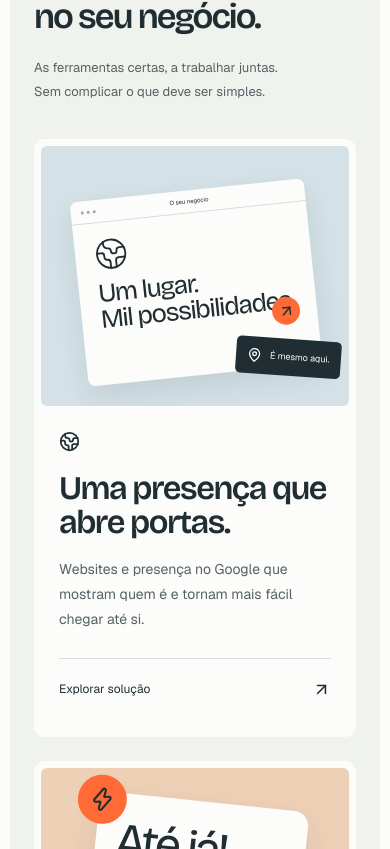
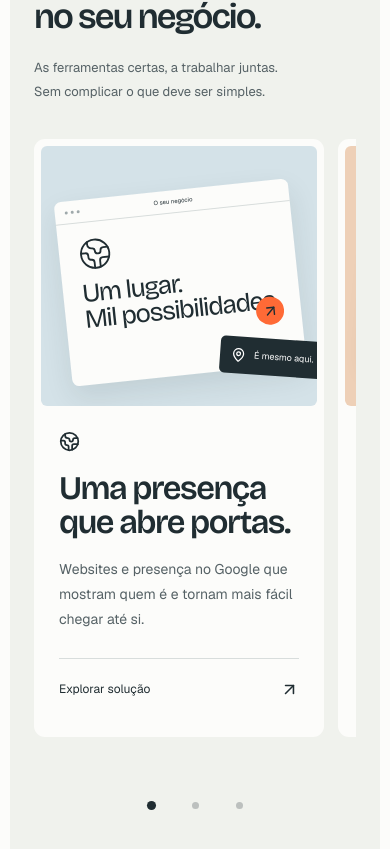
Before and after one commit to goncalvesaydan-hue/draft-rise-site, a Next.js app: page / in a window 390 px wide. Shown: the part 2595-3444 px from the top of the page. Built offline with nearby package versions, Linux system fonts and the light colour scheme.

Commit message:
Add horizontal service cards carousel on mobile

```diff
--- a/src/app/globals.css
+++ b/src/app/globals.css
@@ -152,6 +152,8 @@ h2 { font-size: clamp(37px, 4vw, 65px); line-height: 1.06; letter-spacing: -.055
 .solutions-heading h2 { margin-top: 24px; }
 .solutions-heading > p { font-size: 13px; line-height: 1.8; color: var(--muted); padding-bottom: 4px; }
 .services-grid { display: grid; grid-template-columns: repeat(3,minmax(0,1fr)); gap: 22px; align-items: start; }
+.services-carousel { min-width: 0; }
+.services-pagination { display: none; }
 .service-card { background: var(--paper); border-radius: 11px; overflow: hidden; }
 .service-art { height: 250px; position: relative; display: grid; place-items: center; overflow: hidden; margin: 7px 7px 0; border-radius: 6px; }
 .service-web .service-art { background: #d4e2e8; }
@@ -284,7 +286,13 @@ h2 { font-size: clamp(37px, 4vw, 65px); line-height: 1.06; letter-spacing: -.055
   .solutions { margin-inline: 10px; padding-block: 60px; border-radius: 12px; }
   .solutions-heading { flex-direction: column; align-items: start; gap: 21px; margin-bottom: 32px; }
   .solutions-heading h2 { margin-top: 20px; }
-  .services-grid { grid-template-columns: 1fr; gap: 24px; }
+  .services-grid { grid-template-columns: none; grid-auto-flow: column; grid-auto-columns: calc(100% - 32px); gap: 14px; overflow-x: auto; scroll-snap-type: x mandatory; overscroll-behavior-x: contain; scrollbar-width: none; }
+  .services-grid::-webkit-scrollbar { display: none; }
+  .service-card { scroll-snap-align: start; min-width: 0; }
+  .services-pagination { display: flex; justify-content: center; margin-top: 12px; }
+  .services-pagination button { display: grid; place-items: center; width: 44px; height: 44px; border: 0; background: transparent; }
+  .services-pagination button span { width: 7px; height: 7px; border-radius: 50%; background: var(--ink); opacity: .25; transition: opacity .2s var(--ease), transform .2s var(--ease); }
+  .services-pagination button[aria-current="true"] span { opacity: 1; transform: scale(1.3); }
   .service-art { height: 260px; }
   .service-content { padding: 25px; }
   .service-content h3 { font-size: 33px; max-width: 100%; }
--- /dev/null
+++ b/src/components/ServicesCarousel.tsx
@@ -0,0 +1,35 @@
+'use client';
+
+import { useId, useRef, useState, type ReactNode } from 'react';
+
+export default function ServicesCarousel({ children, labels }: { children: ReactNode; labels: string[] }) {
+  const trackRef = useRef<HTMLDivElement>(null);
+  const trackId = useId();
+  const [active, setActive] = useState(0);
+
+  function updatePosition() {
+    const track = trackRef.current;
+    if (!track) return;
+    const left = track.getBoundingClientRect().left;
+    const distances = Array.from(track.children, card => Math.abs(card.getBoundingClientRect().left - left));
+    setActive(distances.indexOf(Math.min(...distances)));
+  }
+
+  function showCard(index: number) {
+    const track = trackRef.current;
+    const card = track?.children[index];
+    if (!track || !card) return;
+    track.scrollTo({ left: track.scrollLeft + card.getBoundingClientRect().left - track.getBoundingClientRect().left, behavior: window.matchMedia('(prefers-reduced-motion: reduce)').matches ? 'instant' : 'smooth' });
+  }
+
+  return (
+    <div className="services-carousel">
+      <div ref={trackRef} id={trackId} className="services-grid" onScroll={updatePosition}>{children}</div>
+      <div className="services-pagination" role="group" aria-label="Escolher serviço">
+        {labels.map((label, index) => (
+          <button key={label} type="button" aria-label={`Ver serviço ${index + 1}: ${label}`} aria-controls={trackId} aria-current={active === index ? 'true' : undefined} onClick={() => showCard(index)}><span /></button>
+        ))}
+      </div>
+    </div>
+  );
+}
--- a/src/components/Tangibility.tsx
+++ b/src/components/Tangibility.tsx
@@ -1,6 +1,7 @@
 import { ArrowUpRight, Globe2, MapPin, MessageCircle, Smartphone, Star, Zap } from 'lucide-react';
 import Contact from './Contact';
 import ServiceDetails from './ServiceDetails';
+import ServicesCarousel from './ServicesCarousel';
 
 const services = [
   { title: 'Uma presença que abre portas.', description: 'Websites e presença no Google que mostram quem é e tornam mais fácil chegar até si.', icon: Globe2, className: 'service-web', tags: 'Web design · Google Business · SEO local', details: 'Estrutura, conteúdo e design pensados para telemóvel. Informação útil, contactos à mão e uma identidade que se reconhece do primeiro clique à porta do espaço.' },
@@ -13,7 +14,7 @@ export default function Tangibility() {
     <>
       <section id="solucoes" className="solutions section-shell" aria-labelledby="solutions-title">
         <div className="solutions-heading"><div><p className="section-label"><span /> O que fazemos</p><h2 id="solutions-title">Digital com os pés<br />no seu negócio.</h2></div><p>As ferramentas certas, a trabalhar juntas.<br />Sem complicar o que deve ser simples.</p></div>
-        <div className="services-grid">{services.map((service, index) => {
+        <ServicesCarousel labels={services.map(service => service.title)}>{services.map((service, index) => {
           const Icon = service.icon;
           return <article className={`service-card ${service.className}`} key={service.title}>
             <div className="service-art" aria-hidden="true">
@@ -23,7 +24,7 @@ export default function Tangibility() {
             </div>
             <div className="service-content"><Icon className="service-icon" size={21} /><h3>{service.title}</h3><p>{service.description}</p><ServiceDetails details={service.details} tags={service.tags} /></div>
           </article>;
-        })}</div>
+        })}</ServicesCarousel>
       </section>
       <section className="manifesto section-shell"><span className="manifesto-symbol" aria-hidden="true">&</span><div><p>O que nos move</p><h2>Por trás de cada negócio,<br />há alguém que acredita.<br />Nós também.</h2></div><p className="manifesto-copy">Trabalhamos perto de quem faz acontecer. Ouvimos primeiro, desenhamos com intenção e ligamos cada ideia ao dia a dia do seu negócio.</p></section>
       <Contact />
```
